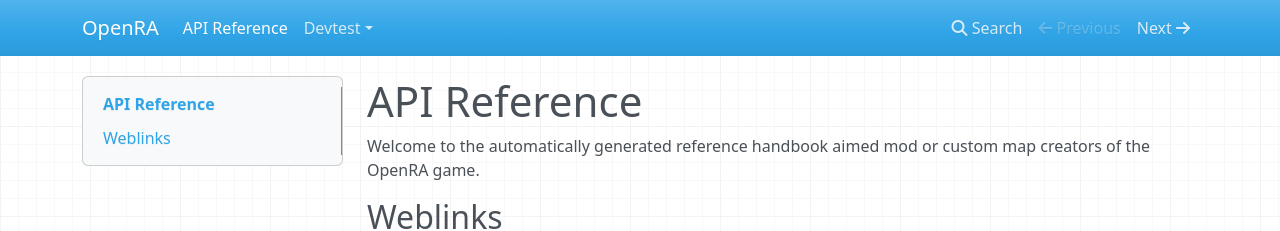
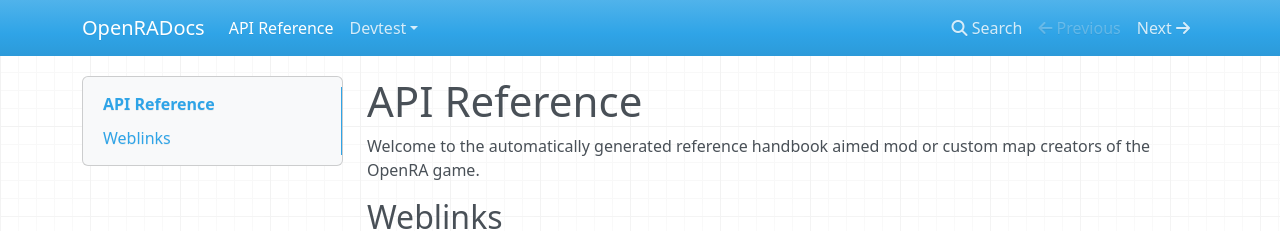
Before and after one commit to penev92/OpenRADocs, an MkDocs documentation site: the page built from api/index.md, in a window 1280 px wide. Shown: the top 231 px of the page. Built offline with MkDocs 1.6.1, drawn with Linux system fonts in a browser that asks for light colours; nearby versions of some CDN libraries.

Commit message:
Update mkdocs.yml

```diff
--- a/mkdocs.yml
+++ b/mkdocs.yml
@@ -1,3 +1,3 @@
-site_name: OpenRA
+site_name: OpenRADocs
 site_description: Trait description and Lua API documentation
 docs_dir: api
```
